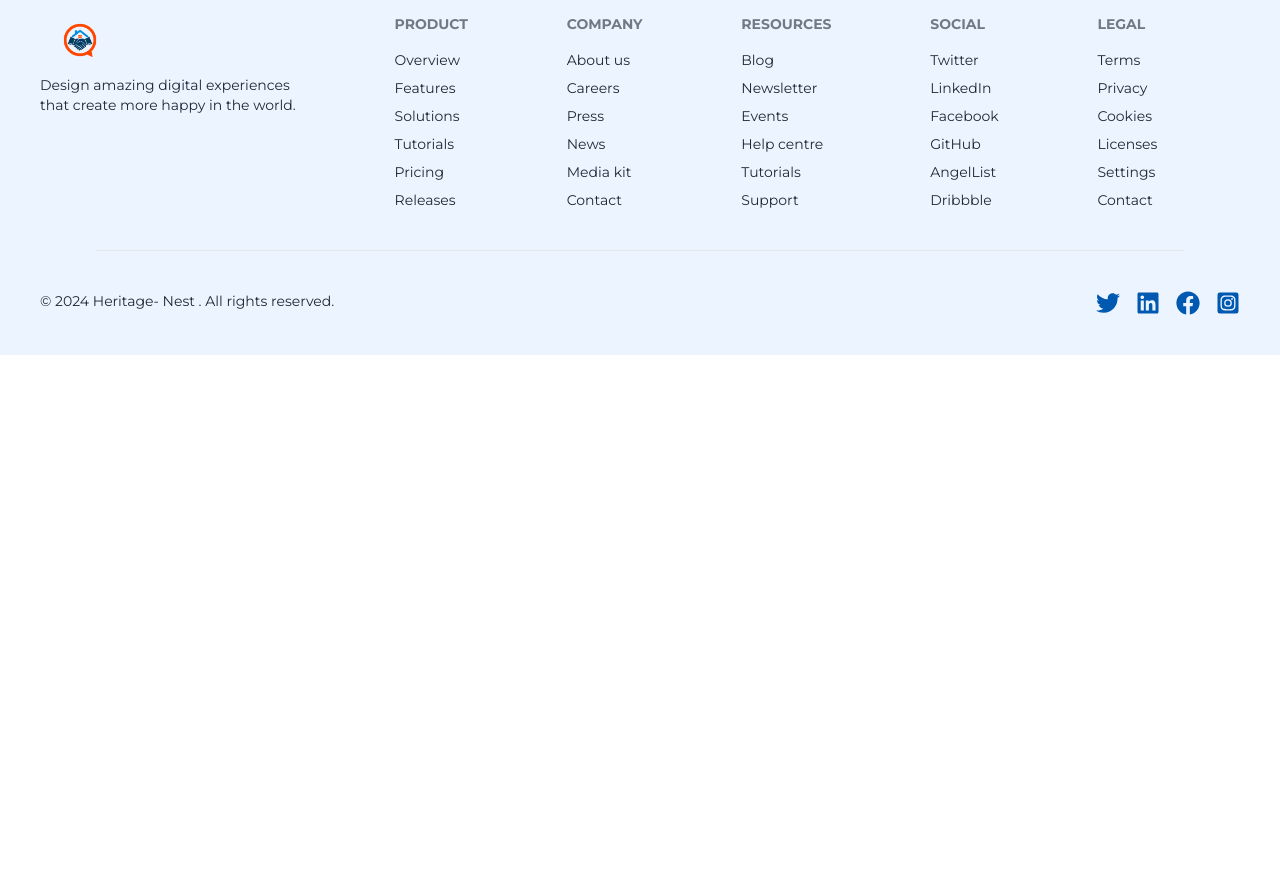
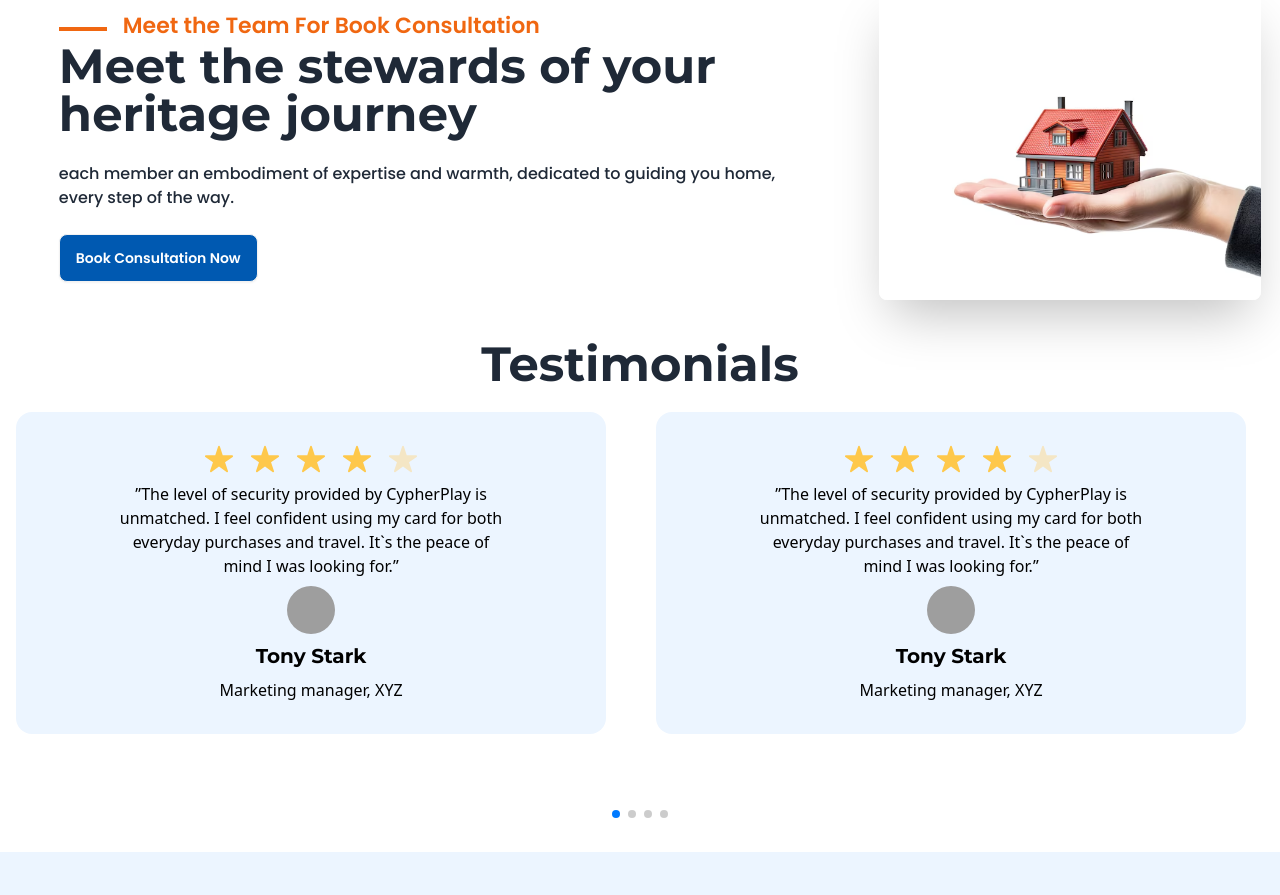
Before and after one commit to MdAlAmin212104/landing-page, a React app: page /about in a window 1280 px wide. Shown: the part 2700-3595 px from the top of the page. Before the commit the page ends 3055 px from the top, so only its background shows below. Built offline with nearby package versions, Linux system fonts and the light colour scheme; grey boxes are pictures that could not be loaded; the HTML template or start-up script is replaced by a standard one.

Commit message:
about page update done

```diff
--- a/src/Page/AboutPage/AboutPage.jsx
+++ b/src/Page/AboutPage/AboutPage.jsx
@@ -1,8 +1,10 @@
 import About1 from "./Component/About1";
 import About2 from "./Component/About2";
 import Banner from "./Component/Banner";
+import Journey from "./Component/Journey";
 import ListedCard from "./Component/ListedCard";
 import Team from "./Component/Team";
+import Testimonials from "./Component/Testimonials";
 
 const AboutPage = () => {
     return (
@@ -12,6 +14,8 @@ const AboutPage = () => {
             <About1/>
             <About2/>
             <Team/>
+            <Journey/>
+            <Testimonials/>
         </div>
     );
 };
--- a/src/Page/AboutPage/Component/About1.jsx
+++ b/src/Page/AboutPage/Component/About1.jsx
@@ -14,7 +14,7 @@ const About1 = () => {
             <hr className="w-12 bg-[#F06711] mt-2 border-none h-1" />
             <p className="ml-4">Our store</p>
           </div>
-            <h1 className="text-4xl font-bold">Efficient and Transparent Home Buying Solutions</h1>
+            <h1 className="text-4xl font-bold Montserrat">Efficient and Transparent Home Buying Solutions</h1>
             <p className="font-medium">In the symphony of bustling markets and serene landscapes, Heritage-Nest was born—a vision to</p>
           </div>
         </div>
--- /dev/null
+++ b/src/Page/AboutPage/Component/Journey.jsx
@@ -0,0 +1,28 @@
+const Journey = () => {
+  return (
+    <div className="hero">
+      <div className="hero-content flex-col lg:flex-row-reverse popping">
+           <div className="md:w-1/3">
+            <img
+            src="/image/about-house.avif"
+            className="w-[390px] rounded-lg shadow-2xl ml-10"
+          />
+          </div>
+          <div className="md:w-2/3">
+          <div className="flex items-center text-[#F06711] font-semibold text-[22px]">
+            <hr className="w-12 bg-[#F06711] mt-2 border-none h-1" />
+            <p className="ml-4">Meet the Team For Book Consultation</p>
+          </div>
+          <h1 className="text-5xl font-bold Montserrat">
+            Meet the stewards of your <br /> heritage journey
+          </h1>
+          <p className="py-6 font-medium">each member an embodiment of expertise and warmth, dedicated to guiding you home, <br /> every step of the way.
+          </p>
+          <button className="btn bg-[#0059B1] text-white ">Book Consultation Now</button>
+          </div>
+      </div>
+    </div>
+  );
+};
+
+export default Journey;
--- /dev/null
+++ b/src/Page/AboutPage/Component/Testimonials.jsx
@@ -0,0 +1,190 @@
+// Import Swiper React components
+import { Swiper, SwiperSlide } from "swiper/react";
+
+// Import Swiper styles
+import "swiper/css";
+import "swiper/css/scrollbar";
+import "swiper/css/navigation";
+import "swiper/css/pagination";
+
+import { Keyboard, Scrollbar, Navigation, Pagination } from "swiper/modules";
+import { IoStar } from "react-icons/io5";
+const Testimonials = () => {
+  return (
+    <div className="container mx-auto">
+      <h1 className="Montserrat text-5xl font-bold text-center my-6">
+        Testimonials
+      </h1>
+      <div>
+        <Swiper
+          slidesPerView={1}
+          centeredSlides={false}
+          slidesPerGroupSkip={1}
+          grabCursor={true}
+          keyboard={{
+            enabled: true,
+          }}
+          breakpoints={{
+            769: {
+              slidesPerView: 2,
+              slidesPerGroup: 2,
+            },
+          }}
+          pagination={{
+            clickable: true,
+          }}
+          modules={[Keyboard, Scrollbar, Navigation, Pagination]}
+          className="mySwiper"
+        >
+          <SwiperSlide>
+            <div className="card bg-[#ECF5FF] text-black mx-4 Poppins w-[590px]">
+              <div className="card-body items-center text-center">
+                <h1 className="text-3xl text-[#FEC84B] flex gap-4">
+                  <IoStar /> <IoStar /> <IoStar /> <IoStar />
+                  <IoStar className="text-[#F4E6C5]" />
+                </h1>
+                <p className="px-16">
+                  &rdquo;The level of security provided by CypherPlay is
+                  unmatched. I feel confident using my card for both everyday
+                  purchases and travel. It`s the peace of mind I was looking
+                  for.&rdquo;
+                </p>
+                <div className="avatar">
+                  <div className="ring-primary ring-offset-base-100 w-[48px] rounded-full">
+                    <img src="https://img.daisyui.com/images/stock/photo-1534528741775-53994a69daeb.webp" />
+                  </div>
+                </div>
+                <h1 className="Montserrat font-bold text-xl">Tony Stark</h1>
+                <p>Marketing manager, XYZ</p>
+
+              </div>
+            </div>
+          </SwiperSlide>
+          <SwiperSlide>
+            <div className="card bg-[#ECF5FF] text-black mx-4 Poppins w-[590px]">
+              <div className="card-body items-center text-center">
+                <h1 className="text-3xl text-[#FEC84B] flex gap-4">
+                  <IoStar /> <IoStar /> <IoStar /> <IoStar />
+                  <IoStar className="text-[#F4E6C5]" />
+                </h1>
+                <p className="px-16">
+                  &rdquo;The level of security provided by CypherPlay is
+                  unmatched. I feel confident using my card for both everyday
+                  purchases and travel. It`s the peace of mind I was looking
+                  for.&rdquo;
+                </p>
+                <div className="avatar">
+                  <div className="ring-primary ring-offset-base-100 w-[48px] rounded-full">
+                    <img src="https://img.daisyui.com/images/stock/photo-1534528741775-53994a69daeb.webp" />
+                  </div>
+                </div>
+                <h1 className="Montserrat font-bold text-xl">Tony Stark</h1>
+                <p>Marketing manager, XYZ</p>
+
+              </div>
+            </div>
+          </SwiperSlide>
+          <SwiperSlide>
+            <div className="card bg-[#ECF5FF] text-black mx-4 Poppins w-[590px]">
+              <div className="card-body items-center text-center">
+                <h1 className="text-3xl text-[#FEC84B] flex gap-4">
+                  <IoStar /> <IoStar /> <IoStar /> <IoStar />
+                  <IoStar className="text-[#F4E6C5]" />
+                </h1>
+                <p className="px-16">
+                  &rdquo;The level of security provided by CypherPlay is
+                  unmatched. I feel confident using my card for both everyday
+                  purchases and travel. It`s the peace of mind I was looking
+                  for.&rdquo;
+                </p>
+                <div className="avatar">
+                  <div className="ring-primary ring-offset-base-100 w-[48px] rounded-full">
+                    <img src="https://img.daisyui.com/images/stock/photo-1534528741775-53994a69daeb.webp" />
+                  </div>
+                </div>
+                <h1 className="Montserrat font-bold text-xl">Tony Stark</h1>
+                <p>Marketing manager, XYZ</p>
+
+              </div>
+            </div>
+          </SwiperSlide>
+          <SwiperSlide>
+            <div className="card bg-[#ECF5FF] text-black mx-4 Poppins w-[590px]">
+              <div className="card-body items-center text-center">
+                <h1 className="text-3xl text-[#FEC84B] flex gap-4">
+                  <IoStar /> <IoStar /> <IoStar /> <IoStar />
+                  <IoStar className="text-[#F4E6C5]" />
+                </h1>
+                <p className="px-16">
+                  &rdquo;The level of security provided by CypherPlay is
+                  unmatched. I feel confident using my card for both everyday
+                  purchases and travel. It`s the peace of mind I was looking
+                  for.&rdquo;
+                </p>
+                <div className="avatar">
+                  <div className="ring-primary ring-offset-base-100 w-[48px] rounded-full">
+                    <img src="https://img.daisyui.com/images/stock/photo-1534528741775-53994a69daeb.webp" />
+                  </div>
+                </div>
+                <h1 className="Montserrat font-bold text-xl">Tony Stark</h1>
+                <p>Marketing manager, XYZ</p>
+
+              </div>
+            </div>
+          </SwiperSlide>
+          <SwiperSlide>
+            <div className="card bg-[#ECF5FF] text-black mx-4 Poppins w-[590px]">
+              <div className="card-body items-center text-center">
+                <h1 className="text-3xl text-[#FEC84B] flex gap-4">
+                  <IoStar /> <IoStar /> <IoStar /> <IoStar />
+                  <IoStar className="text-[#F4E6C5]" />
+                </h1>
+                <p className="px-16">
+                  &rdquo;The level of security provided by CypherPlay is
+                  unmatched. I feel confident using my card for both everyday
+                  purchases and travel. It`s the peace of mind I was looking
+                  for.&rdquo;
+                </p>
+                <div className="avatar">
+                  <div className="ring-primary ring-offset-base-100 w-[48px] rounded-full">
+                    <img src="https://img.daisyui.com/images/stock/photo-1534528741775-53994a69daeb.webp" />
+                  </div>
+                </div>
+                <h1 className="Montserrat font-bold text-xl">Tony Stark</h1>
+                <p>Marketing manager, XYZ</p>
+
+              </div>
+            </div>
+          </SwiperSlide>
+          <SwiperSlide>
+            <div className="card bg-[#ECF5FF] text-black mx-4 Poppins w-[590px]">
+              <div className="card-body items-center text-center">
+                <h1 className="text-3xl text-[#FEC84B] flex gap-4">
+                  <IoStar /> <IoStar /> <IoStar /> <IoStar />
+                  <IoStar className="text-[#F4E6C5]" />
+                </h1>
+                <p className="px-16">
+                  &rdquo;The level of security provided by CypherPlay is
+                  unmatched. I feel confident using my card for both everyday
+                  purchases and travel. It`s the peace of mind I was looking
+                  for.&rdquo;
+                </p>
+                <div className="avatar">
+                  <div className="ring-primary ring-offset-base-100 w-[48px] rounded-full">
+                    <img src="https://img.daisyui.com/images/stock/photo-1534528741775-53994a69daeb.webp" />
+                  </div>
+                </div>
+                <h1 className="Montserrat font-bold text-xl">Tony Stark</h1>
+                <p>Marketing manager, XYZ</p>
+
+              </div>
+            </div>
+          </SwiperSlide>
+
+        </Swiper>
+      </div>
+    </div>
+  );
+};
+
+export default Testimonials;
```
Also changed, not shown: public/image/about-house.avif (added).
